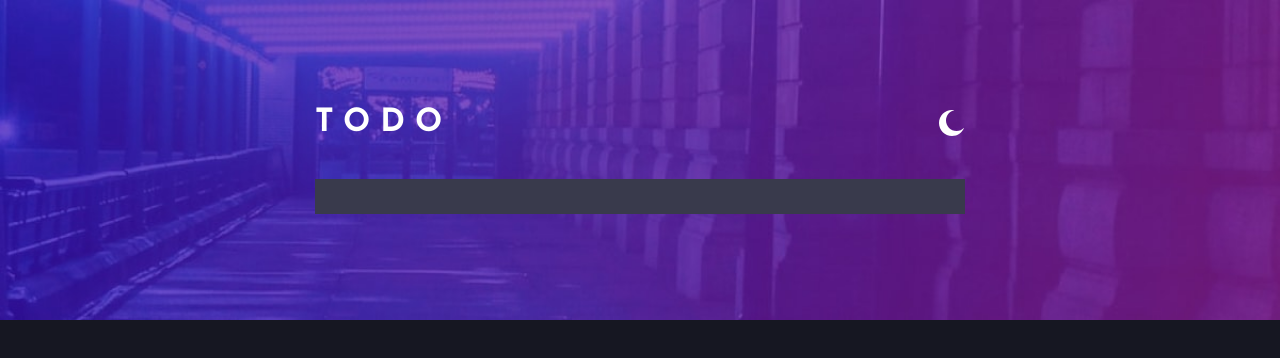
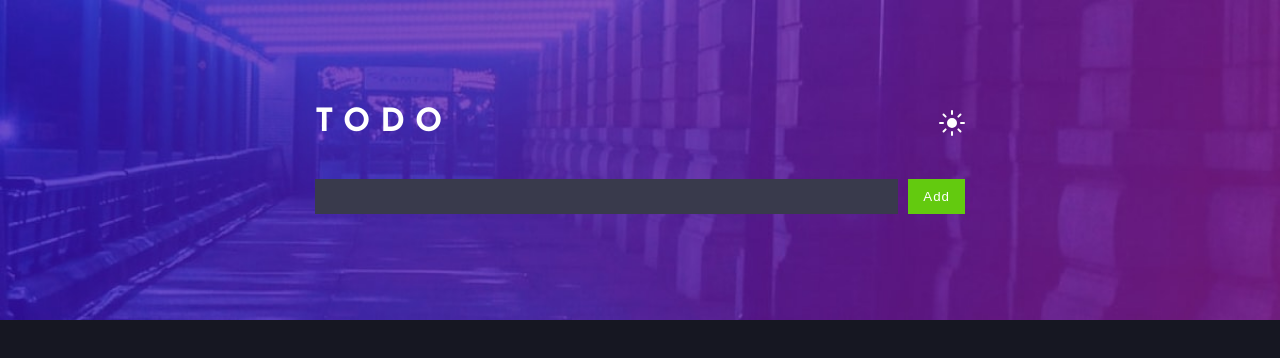
Before and after one commit to Frontendmentor-Gautham/Todo-app, a React (Create React App) app: page / in a window 1280 px wide. Both pictures are taken after a click on the picture 952 px from the left and 122 px from the top of the page. Shown: the top 358 px of the page. Built offline with nearby package versions, Linux system fonts and the light colour scheme.

Commit message:
added add and delete functionality

```diff
--- a/src/App.css
+++ b/src/App.css
@@ -19,3 +19,71 @@ body{
 .dark{
     background-color: hsl(235, 21%, 11%);
 }
+
+header{
+    height: 40vh;
+    width: 100%;
+    display: flex;
+    align-items: center;
+    justify-content: center;
+}
+
+.light-mode{
+    background-image: url('/src/images/bg-desktop-light.jpg');
+    background-repeat: no-repeat;
+    background-size: cover;
+}
+
+.dark-mode{
+    background-image: url('/src/images/bg-desktop-dark.jpg');
+    background-repeat: no-repeat;
+    background-size: cover;
+}
+
+.header-heading{
+    display: flex;
+    align-items: center;
+    justify-content: space-between;
+}
+
+.header-heading h1{
+    color: #fff;
+    letter-spacing: 10px;
+}
+
+.header-content{
+    width: 650px;
+}
+
+
+img{
+    cursor: pointer;
+}
+
+.moon-dark{
+    display: none;
+}
+
+.sun-light{
+    display: none;
+}
+
+.todo-list{
+    margin-top: -50px;
+    display: flex;
+    justify-content: center;
+    align-items: center;
+}
+
+.list-light{
+    background-color: hsl(233, 11%, 84%);
+    width: 585px;
+    margin-right: 60px;
+}
+
+.list-dark{
+    background-color: hsl(237, 14%, 26%);
+    color: #fff;
+    width: 585px;
+    margin-right: 60px;
+}
--- a/src/App.js
+++ b/src/App.js
@@ -1,15 +1,82 @@
 
 import './App.css';
-import Body from './components/Body/Body';
-import Header from './components/Header/Header';
+
+import moon from './images/icon-moon.svg'
+import sun from './images/icon-sun.svg';
+import InputArea from './Components/InputArea';
+import TodoItem from './Components/TodoItem';
+import { useEffect, useState } from 'react';
+
 
 
 
 function App() {
+
+  const [mode,setMode] = useState('light');
+  const [items, setItems] = useState([]);
+
+
+  function AddItem(inputText) {
+    setItems(prevItems => {
+      return [...prevItems, inputText];
+    });
+  }
+
+  function deleteItem(id) {
+    setItems(prevItems => {
+      return prevItems.filter((item, index) => {
+        return index !== id;
+      });
+    });
+  }
+
+    const toggleMode = () => {
+        if (mode === 'light') {
+          setMode('dark');
+        } else {
+          setMode('light');
+        }
+      };
+
+      useEffect(() =>{
+        switch (mode) {
+            case 'light':
+              document.body.classList.remove('dark');
+              break;
+            case 'dark':
+              document.body.classList.add('dark');
+              break;
+          }
+      },[mode])
+
   return (
     <>
-      <Header/>
-      <Body/>
+      <header className={`${mode}-mode`}>
+      <div className='header-content'>
+        <div className='header-heading'>
+            <h1>TODO</h1>
+            <img onClick={toggleMode} className={`moon-${mode}`} src={moon} alt='moon icon'></img>
+            <img onClick={toggleMode} className={`sun-${mode}`} src={sun} alt='sun icon'></img>
+
+        </div>
+        <InputArea mode ={mode} onAdd ={AddItem}/>
+      </div>
+    </header>
+
+    <section>
+      <div className='todo-list'>
+        <ul className={`list-${mode}`}>
+          {items.map((todoItem, index) => (
+            <TodoItem
+              key={index}
+              id={index}
+              text={todoItem}
+              onChecked={deleteItem}
+            />
+          ))}
+        </ul>
+      </div>
+    </section>
     </>
 
   );
--- /dev/null
+++ b/src/Components/InputArea.css
@@ -0,0 +1,39 @@
+.text-input-light{
+    margin-top: 40px;
+    width: 650px;
+    padding: 10px;
+    border: none;
+    background-color: hsl(233, 11%, 84%);
+}
+
+.text-input-dark{
+    margin-top: 40px;
+    color: #fff;
+    width: 650px;
+    padding: 10px;
+    border: none;
+    background-color: hsl(237, 14%, 26%);
+}
+
+.btn-light{
+    color: #000;
+}
+
+.btn-dark{
+    color: #fff;
+}
+
+.form{
+    display: flex;
+    flex-direction: row;
+    align-items: center;
+}
+
+button{
+    padding: 10px 15px;
+    margin-top: 40px;
+    margin-left: 10px;
+    background-color: rgb(99, 202, 15);
+    border: none;
+    letter-spacing: 1px;
+}
--- /dev/null
+++ b/src/Components/InputArea.js
@@ -0,0 +1,29 @@
+import React from 'react'
+import { useState } from 'react';
+import './InputArea.css'
+
+const InputArea = ({mode,onAdd}) => {
+
+    const [inputText, setInputText] = useState("");
+
+    function handleChange(event) {
+        const newValue = event.target.value;
+        setInputText(newValue);
+    }
+
+  return (
+    <div className="form">
+      <input className={`text-input-${mode}`} onChange={handleChange} type="text" value={inputText} />
+      <button className={`btn-${mode}`}
+        onClick={() => {
+          onAdd(inputText);
+          setInputText("");
+        }}
+      >
+        <span>Add</span>
+      </button>
+    </div>
+  )
+}
+
+export default InputArea
--- /dev/null
+++ b/src/Components/TodoItem.css
@@ -0,0 +1,7 @@
+li{
+    list-style-type: none;
+    padding: 10px;
+    display: flex;
+    justify-content: space-between;
+    border-bottom: 1px solid hsl(236, 9%, 61%);
+}
--- /dev/null
+++ b/src/Components/TodoItem.js
@@ -0,0 +1,18 @@
+import React from 'react'
+import './TodoItem.css'
+import cross from '../images/icon-cross.svg'
+import check from '../images/icon-check.svg'
+
+const TodoItem = (props) => {
+  return (
+    <div>
+      <li> {props.text}   <img
+        onClick={() => {
+            props.onChecked(props.id);
+        }}
+       src={cross} /></li>
+    </div>
+  )
+}
+
+export default TodoItem
--- a/src/components/Body/Body.js
+++ /dev/null
@@ -1,11 +0,0 @@
-import React from 'react'
-
-const Body = () => {
-  return (
-    <div>
-
-    </div>
-  )
-}
-
-export default Body
--- a/src/components/Header/Header.css
+++ /dev/null
@@ -1,55 +0,0 @@
-header{
-    height: 40vh;
-    width: 100%;
-    display: flex;
-    align-items: center;
-    justify-content: center;
-}
-
-.light-mode{
-    background-image: url('/src/images/bg-desktop-light.jpg');
-    background-repeat: no-repeat;
-    background-size: cover;
-}
-
-.dark-mode{
-    background-image: url('/src/images/bg-desktop-dark.jpg');
-    background-repeat: no-repeat;
-    background-size: cover;
-}
-
-.header-heading{
-    display: flex;
-    align-items: center;
-    justify-content: space-between;
-}
-
-.header-heading h1{
-    color: #fff;
-    letter-spacing: 10px;
-}
-
-.header-content{
-    width: 650px;
-}
-
-.text-input-light{
-    margin-top: 40px;
-    width: 650px;
-    padding: 10px;
-    border: none;
-}
-
-.text-input-dark{
-    margin-top: 40px;
-    width: 650px;
-    padding: 10px;
-    border: none;
-    background-color: hsl(237, 14%, 26%);
-}
-
-
-
-.moon-icon{
-    cursor: pointer;
-}
--- a/src/components/Header/Header.js
+++ /dev/null
@@ -1,43 +0,0 @@
-import React, { useEffect, useState } from 'react'
-import './Header.css'
-import moon from '../../images/icon-moon.svg'
-import sun from '../../images/icon-sun.svg'
-
-const Header = () => {
-
-    const [mode,setMode] = useState('light');
-
-    const toggleMode = () => {
-        if (mode === 'light') {
-          setMode('dark');
-        } else {
-          setMode('light');
-        }
-      };
-
-      useEffect(() =>{
-        switch (mode) {
-            case 'light':
-              document.body.classList.remove('dark');
-              break;
-            case 'dark':
-              document.body.classList.add('dark');
-              break;
-          }
-      },[mode])
-
-  return (
-    <header className={`${mode}-mode`}>
-      <div className='header-content'>
-        <div className='header-heading'>
-            <h1>TODO</h1>
-            <img onClick={toggleMode} className='moon-icon' src={moon} alt='moon icon'></img>
-
-        </div>
-        <input className={`text-input-${mode}`} type='text'/>
-      </div>
-    </header>
-  )
-}
-
-export default Header
```
Also changed, not shown: src/components/Body/Body.css (deleted).
